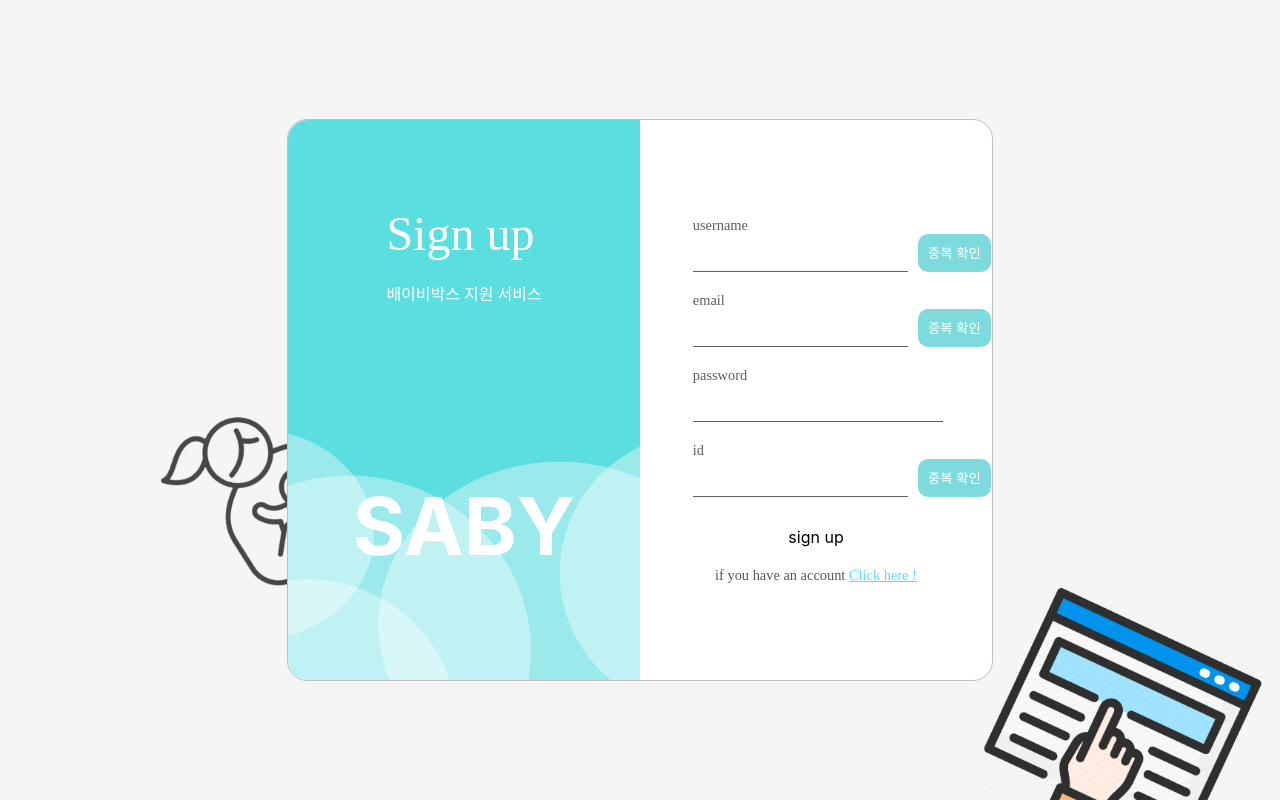
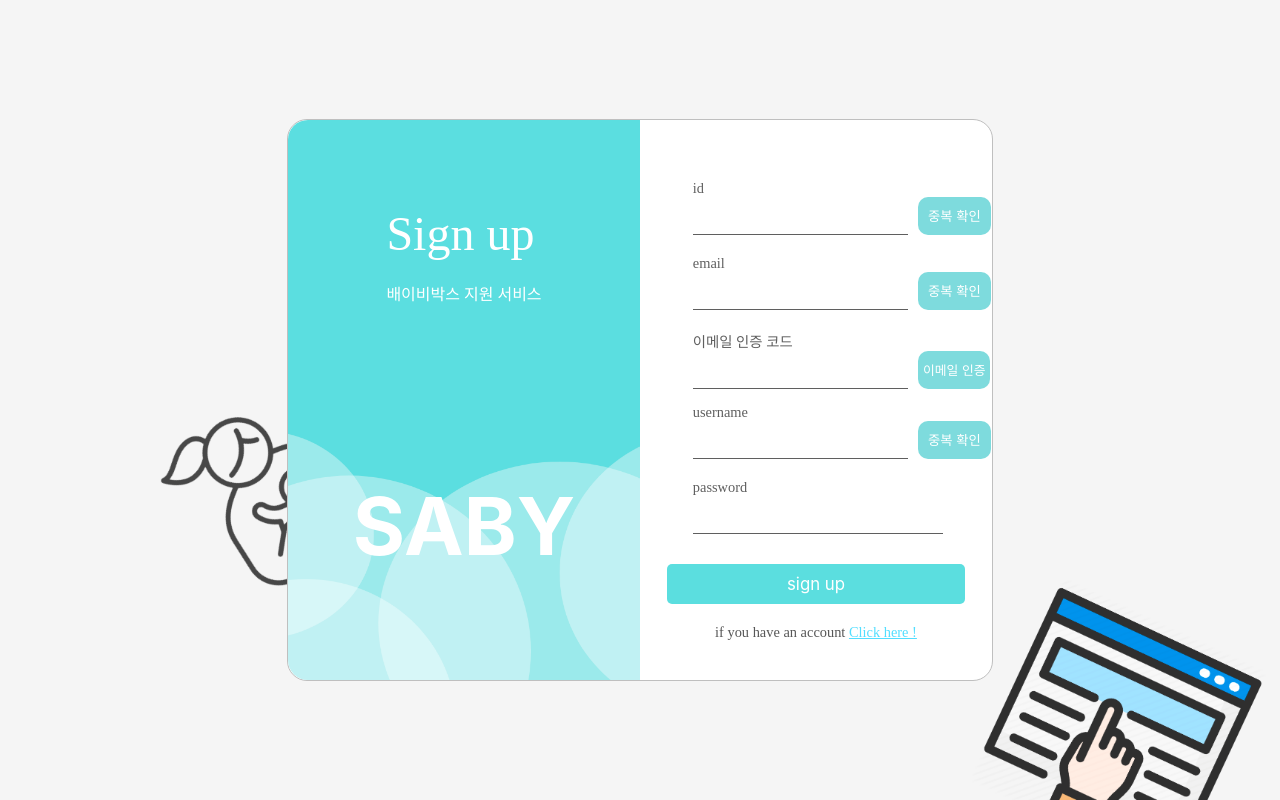
Before and after one commit to HACKERTON-JATS/SABY_FRONTEND, a React (Create React App) app: page /Signup in a window 1280 px wide. Built offline with nearby package versions, Linux system fonts and the light colour scheme; a web font is replaced by a local one.

Commit message:
[ADD] SIGNIN AXIOS

```diff
--- a/src/axios/axios.js
+++ b/src/axios/axios.js
@@ -11,68 +11,5 @@ export const request = (method, url, headers, data) => {
     })
 
         .then((res) => { return res.data })
-        .catch((err) => { return err })
+        .catch((err) => { throw new Error(err) })
 }
-
-// export const signupRequest = (method, url, headers, data) => {
-//     return axios({
-//         method: "post",
-//         url: "" + "/signup",
-//         headers: {},
-//         data: data
-//     }).then((res) => {
-//         console.log(res.data);
-//         return res.data;
-//     }).catch((err) => {
-//         console.log(err);
-//     })
-// }
-
-// export const copySignupRequest = (method, url, headers, data) => {
-//     return axios({
-//         method: "post",
-//         url: "" + "/signup",
-//         headers: {
-//             "Conent-type": "application/json"
-//         },
-//         data: data
-//     }).then((res) => {
-//         console.log(res.data);
-//         return res.data;
-//     }).catch((err) => {
-//         console.log(err);
-//     })
-// }
-
-// export const signinRequest = (method, url, headers, data) => {
-//     return axios({
-//         method: "post",
-//         url: "" + "/login",
-//         headers: {
-//             "Content-type": "application/json"
-//         },
-//         data: data
-//     }).then((res) => {
-//         console.log(res.data);
-//         return res.data;
-//     }).catch((err) => {
-//         console.log(err);
-//     })
-// }
-
-// export const reservationRequest = (method, url, headers, data) => {
-//     return axios({
-//         method: "post",
-//         url: "" + "/reservation",
-//         headers: {
-//             authorization: "" + window.localStorage.getItem("token"),
-//             "Content-type": "application/json"
-//         },
-//         data: data
-//     }).then((res) => {
-//         console.log(res.data);
-//         return res.data;
-//     }).catch((err) => {
-//         console.log(err);
-//     })
-// }
--- a/src/components/Login/Signin/Signin.js
+++ b/src/components/Login/Signin/Signin.js
@@ -1,7 +1,7 @@
 import React, { useState } from "react";
 import * as S from "./styles";
-import axios from "axios";
-import { NavLink } from "react-router-dom";
+import { request } from "../../../axios/axios";
+import { NavLink, useHistory } from "react-router-dom";
 
 const Signin = () => {
 
@@ -10,7 +10,43 @@ const Signin = () => {
         password: ""
     });
 
+    const history = useHistory();
 
+
+    const { id, password } = data;
+
+    const idChange = (e) => {
+        setData({
+            ...data,
+            id: e.target.value
+        });
+    }
+
+    const pwChange = (e) => {
+        setData({
+            ...data,
+            password: e.target.value
+        });
+    }
+
+
+    const SigninBtn = async (e) => {
+        console.log(id, password)
+        try {
+            await request("post", "/login", {
+                "Content-type": "application/json",
+            }, {
+                "user_id": id,
+                "password": password
+            })
+            console.log("success");
+            history.push("/Main");
+        }
+        catch (e) {
+            console.log(e);
+            alert("로그인에 실패했습니다.");
+        }
+    }
 
     return (
         <S.Wrapper>
@@ -25,14 +61,14 @@ const Signin = () => {
                 <S.InpWrapper>
                     <S.InpDisplay>
                         <S.Email>
-                            <S.UserEmail>email</S.UserEmail>
-                            <S.EmailInp />
+                            <S.UserEmail >id</S.UserEmail>
+                            <S.EmailInp onChange={idChange} />
                         </S.Email>
                         <S.Password>
                             <S.UserPassword>password</S.UserPassword>
-                            <S.PasswordInp />
+                            <S.PasswordInp type="password" onChange={pwChange} />
                         </S.Password>
-                        <S.SignInBtn><NavLink exact to="/Main">sign in</NavLink></S.SignInBtn>
+                        <S.SignInBtn onClick={SigninBtn}>sign in</S.SignInBtn>
                         <S.GoSignUp>if you don't have an account <NavLink exact to="/Signup">Click here !</NavLink></S.GoSignUp>
                     </S.InpDisplay>
                 </S.InpWrapper>
--- a/src/components/Login/Signin/styles.js
+++ b/src/components/Login/Signin/styles.js
@@ -126,7 +126,6 @@ export const GoSignUp = styled.p`
 
 export const SignInBtn = styled.div`
     margin-top: 30px;
-    & a{
         text-decoration : none;
         border-radius: 5px;
         border: none;
@@ -135,5 +134,4 @@ export const SignInBtn = styled.div`
         font-size: 1.05rem;
         padding: 10px 120px 10px 120px;
         cursor: pointer;
-    }
 `
--- a/src/components/Login/Signup/Signup.js
+++ b/src/components/Login/Signup/Signup.js
@@ -1,18 +1,28 @@
 import React, { useEffect, useState } from "react";
 import * as S from "./styles";
-import { NavLink, useHistory } from "react-router-dom";
+import { Link, NavLink, useHistory } from "react-router-dom";
 import { request } from "../../../axios/axios";
 
 const Signup = () => {
 
-    const hostory = useHistory();
+    const history = useHistory();
+
+
 
     const [data, setData] = useState({
         name: "",
         email: "",
         password: "",
-        id: ""
+        id: "",
     });
+
+    const [check, setCheck] = useState({
+        name_ck: false,
+        email_ck: false,
+        id_ck: false
+    });
+
+    const { name_ck, email_ck, id_ck } = check;
 
 
     const { name, email, password, id } = data;
@@ -59,52 +69,69 @@ const Signup = () => {
         return true;
     }
 
+
     const emailOverlap = async (e) => {
         try {
-            await request("get", "/members/email", {
+            await request("get", `/members/email?email=${email}`, {
                 "Content-Type": "application/json"
-            }, {
-                "email": email
             })
             alert("사용가능한 이메일 입니다!");
+            setCheck({
+                ...check,
+                email_ck: true
+            });
         }
-        catch {
-            alert("fail");
+        catch (e) {
+            console.log(e);
+            alert("사용중인 이메일 입니다!");
         }
     }
 
-    const nameOverlap = (e) => {
+    const nameOverlap = async () => {
         console.log(name)
         try {
-            request("get", "/members/nickname", {
+            await request("get", `/members/nickname?nickname=${name}`, {
                 "Content-Type": "application/json",
 
-            }, {
-                "nickname": name
             })
             alert("사용가능한 닉네임입니다!");
+            setCheck({
+                ...check,
+                name_ck: true
+            });
         }
-        catch {
-            alert("닉네임이 중복되었습니다");
+        catch (e) {
+            console.log(e);
+            alert("사용중인 닉네임 입니다!");
         }
     }
 
-    const idOverlap = (e) => {
+    const idOverlap = async () => {
         console.log(id);
         try {
-            request("get", "/members/id?id=id", {
+            await request("get", `/members/id?user_id=${id}`, {
                 "Content-Type": "application/json"
-            }, {
-                "user_id": id
             })
             alert("사용가능한 아이디 입니다!");
-        } catch {
-            console.log("id is overlap")
+            setCheck({
+                ...check,
+                id_ck: true
+            })
+        } catch (e) {
+            console.log(e);
+            alert("사용중인 아이디 입니다")
         }
     }
 
 
     const SignupBtn = async (e) => {
+        console.log(name_ck)
+
+        if (!(toString(name_ck) || toString(id_ck) || toString(email_ck))) {
+            alert("중복체크를 완료해 주세요!");
+            return;
+        }
+
         try {
             await request("post", "/signup", {
                 "Content-type": "application/json",
@@ -115,9 +142,12 @@ const Signup = () => {
                 "nickname": name
             })
             alert("회원가입에 성공하였습니다!");
+            // window.localStorage.getItem("access-token");
+            history.push("/signin");
         }
-        catch {
+        catch (e) {
             alert("fail to signup");
+            console.log(e)
         }
     }
 
@@ -133,6 +163,27 @@ const Signup = () => {
                 </S.SignInWrp>
                 <S.InpWrapper>
                     <S.InpDisplay>
+                        <S.Id>
+                            <S.UserId>id</S.UserId>
+                            <S.Check>
+                                <S.IdInp onChange={idChange} value={id} />
+                                <button onClick={idOverlap}>중복 확인</button>
+                            </S.Check>
+                        </S.Id>
+                        <S.Email>
+                            <S.UserEmail>email</S.UserEmail>
+                            <S.Check>
+                                <S.EmailInp onChange={emailChange} value={email} />
+                                <button onClick={emailOverlap}>중복 확인</button>
+                            </S.Check>
+                        </S.Email>
+                        <S.Email>
+                            <S.UserEmail>이메일 인증 코드</S.UserEmail>
+                            <S.Check>
+                                <S.EmailInp></S.EmailInp>
+                                <S.SendCode>이메일 인증</S.SendCode>
+                            </S.Check>
+                        </S.Email>
                         <S.Name>
                             <S.UserName>username</S.UserName>
                             <S.Check>
@@ -140,26 +191,12 @@ const Signup = () => {
                                 <button onClick={nameOverlap}>중복 확인</button>
                             </S.Check>
                         </S.Name>
-                        <S.Email>
-                            <S.UserEmail>email</S.UserEmail>
-                            <S.Check>
-                                <S.EmailInp onChange={emailChange} value={email} />
-                                <button onClick={emailOverlap}>중복 확인</button>
-                            </S.Check>
-                        </S.Email>
                         <S.Password>
                             <S.UserPassword>password</S.UserPassword>
-                            <S.PasswordInp onChange={pwChange} value={password} />
+                            <S.PasswordInp type="password" onChange={pwChange} value={password} />
                         </S.Password>
-                        <S.Id>
-                            <S.UserId>id</S.UserId>
-                            <S.Check>
-                                <S.IdInp onChange={idChange} value={id} />
-                                <button onClick={idOverlap}>중복 확인</button>
-                            </S.Check>
-                        </S.Id>
                         <S.SignInBtn onClick={SignupBtn} >sign up</S.SignInBtn>
-                        <S.GoSignUp >if you have an account <NavLink exact to="/Signin">Click here !</NavLink></S.GoSignUp>
+                        <S.GoSignUp >if you have an account <Link exact to="/Signin">Click here !</Link></S.GoSignUp>
                     </S.InpDisplay>
                 </S.InpWrapper>
             </S.Modal>
--- a/src/components/Login/Signup/styles.js
+++ b/src/components/Login/Signup/styles.js
@@ -71,6 +71,7 @@ export const InpDisplay = styled.div`
 export const Name = styled.div`
     width: 100%;
     margin-left: 30%;
+    margin-top: 15px;
 `
 
 export const UserName = styled.p`
@@ -145,7 +146,6 @@ export const GoSignUp = styled.p`
 
 export const SignInBtn = styled.div`
     margin-top: 30px;
-    & a{
     text-decoration : none;
     border-radius: 5px;
     border: none;
@@ -154,7 +154,6 @@ export const SignInBtn = styled.div`
     font-size: 1.05rem;
     padding: 10px 120px 10px 120px;
     cursor: pointer;
-    }
 `
 
 export const Email = styled.div`
@@ -193,6 +192,14 @@ export const Check = styled.div`
     }
 `
 
-export const Send = styled.div`
-
+export const SendCode = styled.div`
+    font-size: 0.8rem;
+    cursor: pointer;
+    display: flex;
+    align-items:center;
+    padding: 0px 5px 0px 5px;
+    color: #fff;
+    border: none;
+    border-radius: 10px;
+    background: #7EDBDD;
 `
```
Lines whose indentation alone changed are shown as unchanged.
